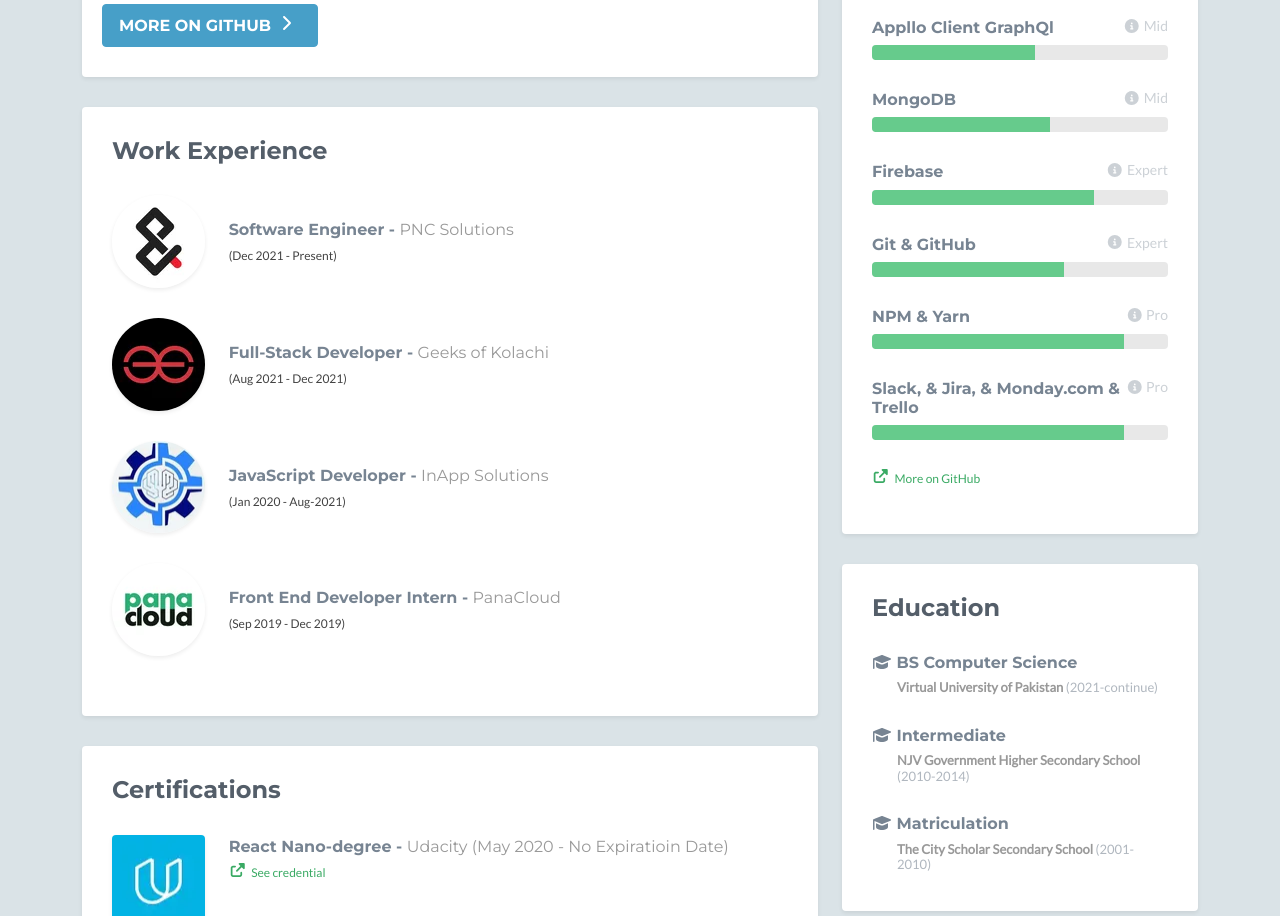
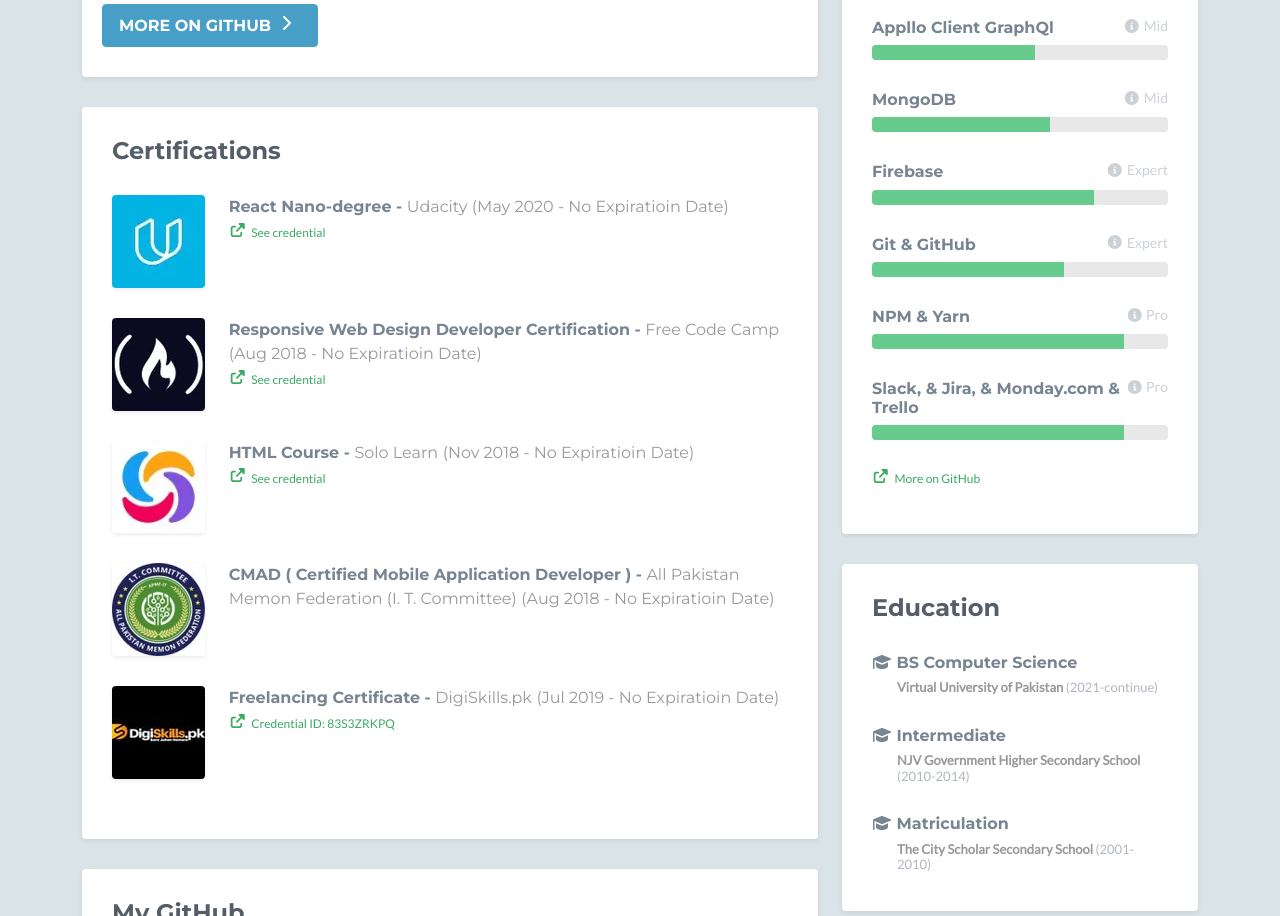
Before and after one commit to muhammadzubairmoosani/portfolio, a plain HTML site: page index.html in a window 1280 px wide. Shown: the part 1144-2060 px from the top of the page. Drawn offline with nearby package versions, Linux system fonts and the light colour scheme; no server answers; grey boxes are pictures that could not be loaded; a script that the page names is missing; some icons are missing.

Commit message:
remove work experience section

```diff
--- a/index.html
+++ b/index.html
@@ -509,136 +509,6 @@
                   target="_blank"
                   >More on GitHub <i class="fas fa-chevron-right pt-1"></i
                 ></a>
-              </div>
-              <!--//content-->
-            </div>
-            <!--//section-inner-->
-          </section>
-          <!--//section-->
-
-          <section class="experience section">
-            <div class="section-inner shadow-sm rounded">
-              <h2 class="heading">Work Experience</h2>
-              <div class="content">
-                <div class="item row">
-                  <a
-                    class="col-md-2 col-12"
-                    href="https://www.pncsolutions.com.pk/"
-                    target="_blank"
-                  >
-                    <img
-                      class="img-fluid project-image rounded-circle shadow-sm"
-                      src="assets/images/companies-logo/pnc.webp"
-                      alt="project name"
-                    />
-                  </a>
-                  <div class="desc col-md-10 col-12 d-flex align-items-center">
-                    <div>
-                      <h3 class="title">
-                        Software Engineer -
-                        <span class="place"
-                          ><a
-                            href="https://www.pncsolutions.com.pk/"
-                            target="_blank"
-                            >PNC Solutions</a
-                          ></span
-                        >
-                      </h3>
-                      <p class="m-0">
-                        <span class="year">(Dec 2021 - Present)</span>
-                      </p>
-                    </div>
-                  </div>
-                </div>
-
-                <div class="item row">
-                  <a
-                    class="col-md-2 col-12"
-                    href="https://geeksofkolachi.com/"
-                    target="_blank"
-                  >
-                    <img
-                      class="img-fluid project-image rounded-circle shadow-sm"
-                      src="assets/images/companies-logo/gok.webp"
-                      alt="project name"
-                    />
-                  </a>
-                  <div class="desc col-md-10 col-12 d-flex align-items-center">
-                    <div>
-                      <h3 class="title">
-                        Full-Stack Developer -
-                        <span class="place"
-                          ><a href="https://geeksofkolachi.com/" target="_blank"
-                            >Geeks of Kolachi</a
-                          ></span
-                        >
-                      </h3>
-                      <p class="m-0">
-                        <span class="year">(Aug 2021 - Dec 2021)</span>
-                      </p>
-                    </div>
-                  </div>
-                </div>
-
-                <div class="item row">
-                  <a
-                    class="col-md-2 col-12"
-                    href="https://www.inappsolutions.com/"
-                    target="_blank"
-                  >
-                    <img
-                      class="img-fluid project-image rounded-circle shadow-sm"
-                      src="assets/images/companies-logo/inapp.webp"
-                      alt="project name"
-                    />
-                  </a>
-                  <div class="desc col-md-10 col-12 d-flex align-items-center">
-                    <div>
-                      <h3 class="title">
-                        JavaScript Developer -
-                        <span class="place"
-                          ><a
-                            href="https://www.inappsolutions.com/"
-                            target="_blank"
-                            >InApp Solutions</a
-                          ></span
-                        >
-                      </h3>
-                      <p class="m-0">
-                        <span class="year">(Jan 2020 - Aug-2021)</span>
-                      </p>
-                    </div>
-                  </div>
-                </div>
-
-                <div class="item row">
-                  <a
-                    class="col-md-2 col-12"
-                    href="https://www.panacloud.ai/"
-                    target="_blank"
-                  >
-                    <img
-                      class="img-fluid project-image rounded-circle shadow-sm"
-                      src="assets/images/companies-logo/panacloud.webp"
-                      alt="project name"
-                    />
-                  </a>
-                  <div class="desc col-md-10 col-12 d-flex align-items-center">
-                    <div>
-                      <h3 class="title">
-                        Front End Developer Intern -
-                        <span class="place"
-                          ><a href="https://www.panacloud.ai/" target="_blank"
-                            >PanaCloud</a
-                          ></span
-                        >
-                      </h3>
-                      <p class="m-0">
-                        <span class="year">(Sep 2019 - Dec 2019)</span>
-                      </p>
-                    </div>
-                  </div>
-                </div>
               </div>
               <!--//content-->
             </div>
```
